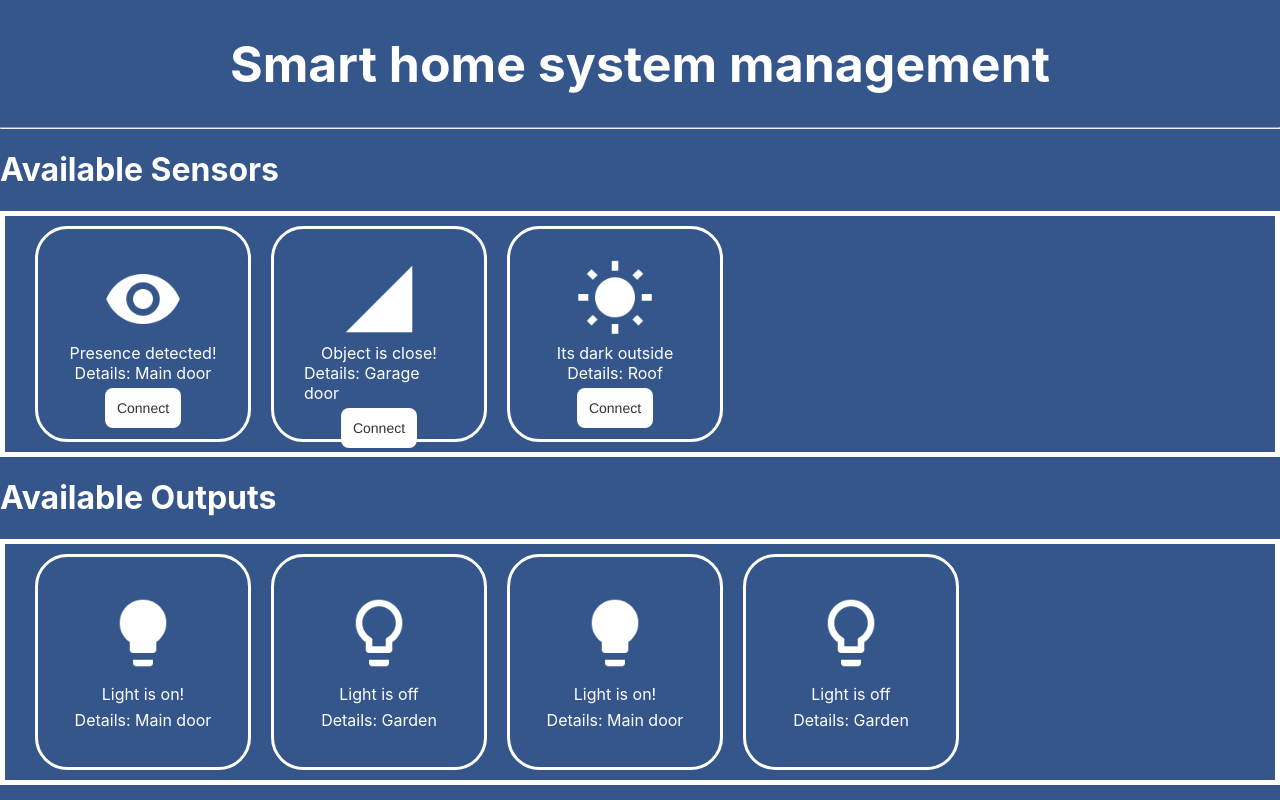
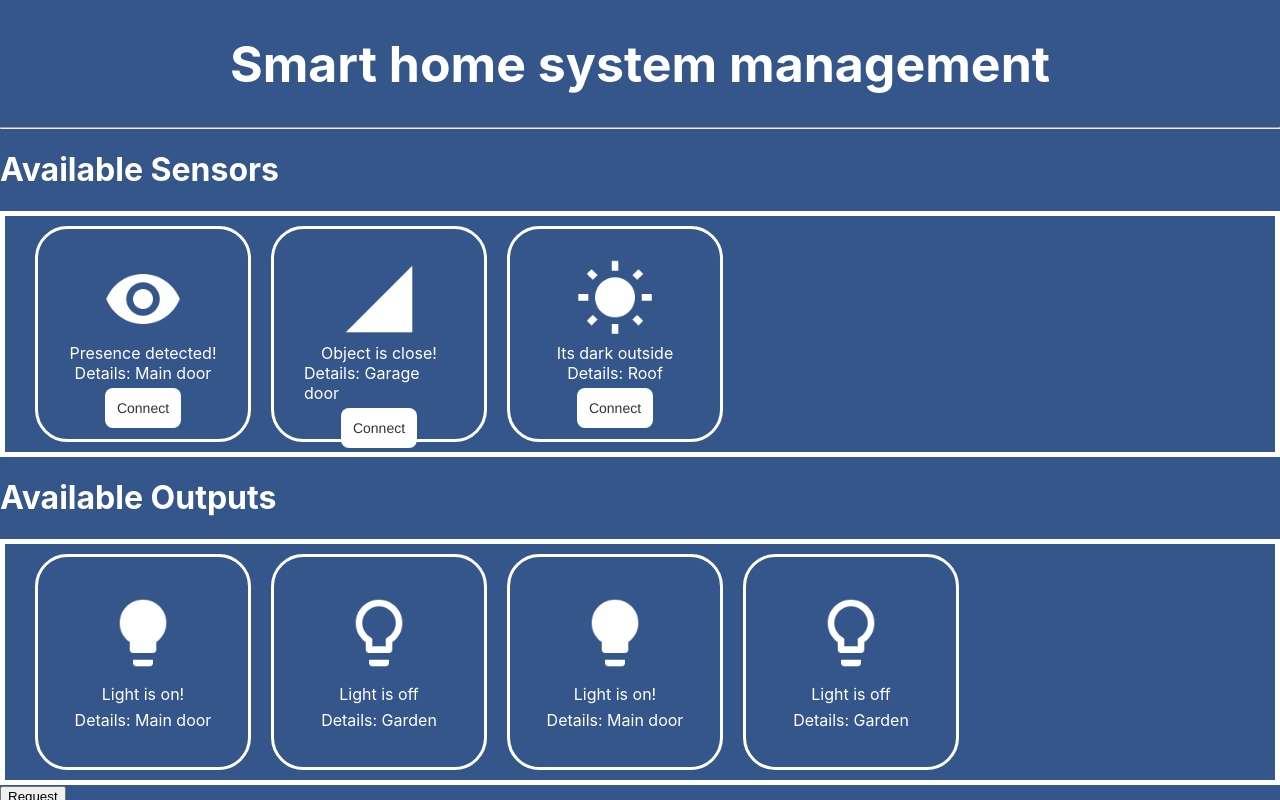
Before and after one commit to damke211/dsa-project, a React (Create React App) app in the folder frontend/dsa-fe/: page / in a window 1280 px wide. Built offline with nearby package versions, Linux system fonts and the light colour scheme.

Commit message:
Example how to call server

```diff
--- a/frontend/dsa-fe/package.json
+++ b/frontend/dsa-fe/package.json
@@ -7,6 +7,8 @@
     "@testing-library/jest-dom": "^5.15.1",
     "@testing-library/react": "^11.2.7",
     "@testing-library/user-event": "^12.8.3",
+    "axios": "^0.24.0",
+    "cors-anywhere": "^0.4.4",
     "react": "^17.0.2",
     "react-dom": "^17.0.2",
     "react-scripts": "4.0.3",
--- a/frontend/dsa-fe/src/Skeleton/Skeleton.js
+++ b/frontend/dsa-fe/src/Skeleton/Skeleton.js
@@ -6,6 +6,7 @@ import DialogContent from '@material-ui/core/DialogContent';
 import DialogTitle from '@material-ui/core/DialogTitle';
 import DialogContentText from '@material-ui/core/DialogContentText';
 import Dialog from '@material-ui/core/Dialog';
+import axios from 'axios';
 
 
 const mockDevices = [
@@ -78,6 +79,12 @@ const Skeleton = () => {
         // poslati http request da odradi ovo spajanje
     }
 
+    const handleRequest = async () => {
+        const data = await axios.get("http://localhost:8080/http://192.168.0.1/off");
+        console.log(data.data);
+    }
+
+
     const renderDialog = () => {
         return(
             <Dialog open={openDialog} onClose={()=>{setOpenDialog(false)}}>
@@ -110,6 +117,7 @@ const Skeleton = () => {
                 </div>
                 {renderDialog()}
             </div>
+            <button onClick={handleRequest}>Request</button>
         </div>
     )
 
```
Also changed, not shown: 1 other file (tests, documents, lock files or other folders).
